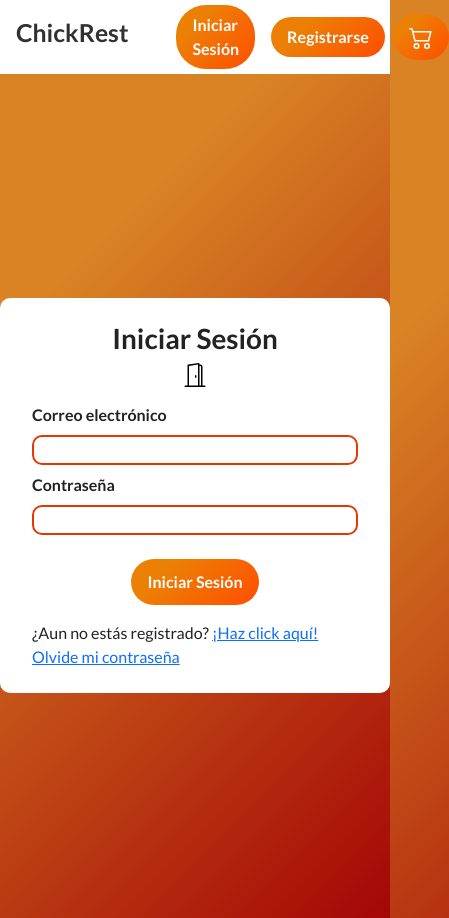
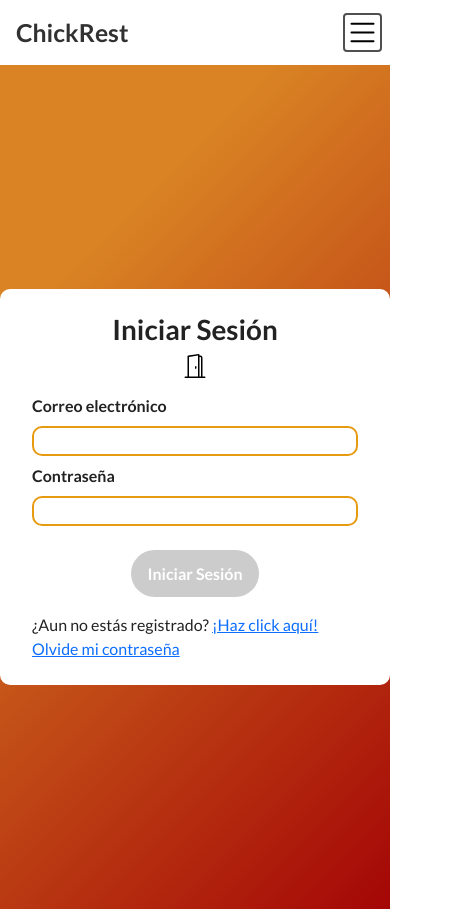
Before and after one commit to Victorm0612/MultySoftware, a React (Create React App) app: page /login in a window 390 px wide. Shown: the whole page, 449 px wide, since content can reach past the window. Built offline with nearby package versions, Linux system fonts and the light colour scheme.

Commit message:
first mobile applied and password-equals validation inside register created

```diff
--- a/src/components/Form/InputForm.js
+++ b/src/components/Form/InputForm.js
@@ -13,19 +13,10 @@ const InputForm = (props) => {
     }
   };
 
-  /*   const isLetter = function (evt) {
-    evt = evt ? evt : window.event;
-    var charCode = evt.which ? evt.which : evt.keyCode;
-    if ((charCode < 97 || charCode > 122) && (charCode < 65 || charCode > 90)) {
-      evt.preventDefault();
-    } else {
-      return true;
-    }
-  };
- */
   const validInputClasses = (hasError) => {
     return hasError ? classes.error_input : null;
   };
+
   return (
     <Fragment>
       <label htmlFor={props.id}>{props.labelMessage}</label>
@@ -40,7 +31,11 @@ const InputForm = (props) => {
         onKeyPress={props.keyPress && isNumber}
       />
       {props.inputHasError && (
-        <p className={classes.error_message}>{props.errorMessage}</p>
+        <p className={classes.error_message}>
+          {props.checkPassword
+            ? "Las contraseñas deben coincidir."
+            : props.errorMessage}
+        </p>
       )}
     </Fragment>
   );
--- a/src/components/LoginPage.js
+++ b/src/components/LoginPage.js
@@ -1,23 +1,39 @@
-import { useState } from "react";
 import { Link } from "react-router-dom";
+import useForm from "../hooks/useForm";
+import InputForm from "./Form/InputForm";
 import classes from "./LoginPage.module.css";
 import Button from "./UI/Button";
 import Card from "./UI/Card";
 const LoginPage = () => {
-  const [emailEntered, setEmailEntered] = useState("");
-  const [passwordEntered, setPassword] = useState("");
+  const {
+    value: email,
+    isValid: emailIsValid,
+    hasError: emailHasError,
+    changeInputValueHandler: changeEmail,
+    inputBlurHandler: emailBlurHandler,
+    reset: resetEmail,
+  } = useForm((email) =>
+    /^(([^<>()[\]\\.,;:\s@"]+(\.[^<>()[\]\\.,;:\s@"]+)*)|(".+"))@((\[[0-9]{1,3}\.[0-9]{1,3}\.[0-9]{1,3}\.[0-9]{1,3}\])|(([a-zA-Z\-0-9]+\.)+[a-zA-Z]{2,}))$/.test(
+      String(email).toLowerCase()
+    )
+  );
 
-  const changeEmailHandler = (e) => {
-    setEmailEntered(e.target.value);
-  };
+  const {
+    value: password,
+    isValid: passwordIsValid,
+    hasError: passwordHasError,
+    changeInputValueHandler: changePassword,
+    inputBlurHandler: passwordBlurHandler,
+    reset: resetPassword,
+  } = useForm((password) => password.trim().length >= 8);
 
-  const changePasswordHandler = (e) => {
-    setPassword(e.target.value);
-  };
+  let loginIsValid = emailIsValid && passwordIsValid;
 
   const submitHandler = (e) => {
     e.preventDefault();
-    console.log({ emailEntered, passwordEntered });
+    console.log({ email, password });
+    resetEmail();
+    resetPassword();
   };
 
   return (
@@ -35,24 +51,29 @@ const LoginPage = () => {
           <path d="M10.828.122A.5.5 0 0 1 11 .5V1h.5A1.5 1.5 0 0 1 13 2.5V15h1.5a.5.5 0 0 1 0 1h-13a.5.5 0 0 1 0-1H3V1.5a.5.5 0 0 1 .43-.495l7-1a.5.5 0 0 1 .398.117zM11.5 2H11v13h1V2.5a.5.5 0 0 0-.5-.5zM4 1.934V15h6V1.077l-6 .857z" />
         </svg>
         <form onSubmit={submitHandler} className={classes["form-control"]}>
-          <label htmlFor="email-input">Correo electrónico</label>
-          <input
-            required
+          <InputForm
             id="email-input"
-            type="email"
-            value={emailEntered}
-            onChange={changeEmailHandler}
+            labelMessage="Correo electrónico"
+            change={changeEmail}
+            blur={emailBlurHandler}
+            value={email}
+            typeInput="email"
+            inputHasError={emailHasError}
+            errorMessage="El email es inválido."
           />
-          <label htmlFor="password-input">Contraseña</label>
-          <input
-            required
-            id="password-input"
-            type="password"
-            minLength="8"
-            value={passwordEntered}
-            onChange={changePasswordHandler}
+          <InputForm
+            id="password__input"
+            labelMessage="Contraseña"
+            change={changePassword}
+            blur={passwordBlurHandler}
+            value={password}
+            typeInput="password"
+            inputHasError={passwordHasError}
+            errorMessage="La contraseña debe contener al menos 8 carácteres."
           />
-          <Button submitFor="submit">Iniciar Sesión</Button>
+          <Button isInvalid={!loginIsValid} submitFor="submit">
+            Iniciar Sesión
+          </Button>
         </form>
         <p>
           ¿Aun no estás registrado? <Link to="/register">¡Haz click aquí!</Link>
--- a/src/components/LoginPage.module.css
+++ b/src/components/LoginPage.module.css
@@ -32,7 +32,7 @@
   margin: 0.5rem 0;
   border-radius: 10px;
   outline: none !important;
-  border: 2px solid rgb(228, 56, 3);
+  border: 2px solid rgb(230, 155, 17);
 }
 
 .login p {
--- a/src/components/NavBar.js
+++ b/src/components/NavBar.js
@@ -1,14 +1,20 @@
+import { useState } from "react";
 import { Link } from "react-router-dom";
 import classes from "./NavBar.module.css";
-import Button from "./UI/Button";
 const NavBar = (props) => {
+  const [mobileNav, setmobileNav] = useState(false);
+
+  const openMobileNav = () => {
+    setmobileNav((prevState) => !prevState);
+  };
   return (
-    <nav className={classes.navbar}>
+    <header className={classes.navbar}>
       <div className={classes.navbar__logo}>
         <Link to="/">
           <h2>ChickRest</h2>
         </Link>
       </div>
+      <nav className={classes.main_nav}>
         <ul>
           <li className={classes.links}>
             <Link to="/login">Iniciar Sesión</Link>
@@ -16,21 +22,58 @@ const NavBar = (props) => {
           <li className={classes.links}>
             <Link to="/register">Registrarse</Link>
           </li>
-        <li>
-          <Button action={props.openModal}>
+          <li className={classes.cart}>
+            <span onClick={props.openModal}>
               <svg
                 xmlns="http://www.w3.org/2000/svg"
-              width="24"
-              height="24"
+                width="28"
+                height="28"
                 fill="currentColor"
                 viewBox="0 0 16 16"
               >
                 <path d="M0 2.5A.5.5 0 0 1 .5 2H2a.5.5 0 0 1 .485.379L2.89 4H14.5a.5.5 0 0 1 .485.621l-1.5 6A.5.5 0 0 1 13 11H4a.5.5 0 0 1-.485-.379L1.61 3H.5a.5.5 0 0 1-.5-.5zM3.14 5l1.25 5h8.22l1.25-5H3.14zM5 13a1 1 0 1 0 0 2 1 1 0 0 0 0-2zm-2 1a2 2 0 1 1 4 0 2 2 0 0 1-4 0zm9-1a1 1 0 1 0 0 2 1 1 0 0 0 0-2zm-2 1a2 2 0 1 1 4 0 2 2 0 0 1-4 0z" />
               </svg>
-          </Button>
+            </span>
           </li>
         </ul>
       </nav>
+      <span onClick={openMobileNav} className={classes.mobile_icon}>
+        <svg
+          xmlns="http://www.w3.org/2000/svg"
+          width="35"
+          height="35"
+          fill="currentColor"
+          viewBox="0 0 16 16"
+        >
+          <path d="M2.5 12a.5.5 0 0 1 .5-.5h10a.5.5 0 0 1 0 1H3a.5.5 0 0 1-.5-.5zm0-4a.5.5 0 0 1 .5-.5h10a.5.5 0 0 1 0 1H3a.5.5 0 0 1-.5-.5zm0-4a.5.5 0 0 1 .5-.5h10a.5.5 0 0 1 0 1H3a.5.5 0 0 1-.5-.5z" />
+        </svg>
+      </span>
+      {mobileNav && (
+        <nav className={classes.mobile_nav}>
+          <ul>
+            <li>
+              <Link to="/login">Iniciar Sesión</Link>
+            </li>
+            <li>
+              <Link to="/register">Registrarse</Link>
+            </li>
+            <li className={classes.cart}>
+              <span onClick={props.openModal}>
+                <svg
+                  xmlns="http://www.w3.org/2000/svg"
+                  width="30"
+                  height="30"
+                  fill="currentColor"
+                  viewBox="0 0 16 16"
+                >
+                  <path d="M0 2.5A.5.5 0 0 1 .5 2H2a.5.5 0 0 1 .485.379L2.89 4H14.5a.5.5 0 0 1 .485.621l-1.5 6A.5.5 0 0 1 13 11H4a.5.5 0 0 1-.485-.379L1.61 3H.5a.5.5 0 0 1-.5-.5zM3.14 5l1.25 5h8.22l1.25-5H3.14zM5 13a1 1 0 1 0 0 2 1 1 0 0 0 0-2zm-2 1a2 2 0 1 1 4 0 2 2 0 0 1-4 0zm9-1a1 1 0 1 0 0 2 1 1 0 0 0 0-2zm-2 1a2 2 0 1 1 4 0 2 2 0 0 1-4 0z" />
+                </svg>
+              </span>
+            </li>
+          </ul>
+        </nav>
+      )}
+    </header>
   );
 };
 export default NavBar;
--- a/src/components/NavBar.module.css
+++ b/src/components/NavBar.module.css
@@ -1,9 +1,10 @@
 .navbar {
   display: flex;
+  align-items: center;
+  justify-content: space-between;
+  flex-wrap: wrap;
   width: 100%;
-  justify-content: space-between;
-  align-items: center;
-  padding: 0.3rem 0.5rem;
+  padding: 0.6rem 0.5rem;
   background-color: white;
   position: sticky;
   z-index: 1;
@@ -13,15 +14,23 @@
   margin: 0.5rem 0.5rem;
 }
 
-.navbar div h2 {
+.navbar__logo h2 {
   font-weight: bold;
+  margin: 0;
   color: rgb(49, 49, 49);
 }
 
-.navbar ul {
+.navbar__logo a {
+  text-decoration: none;
+}
+
+.main_nav {
+  display: none;
+}
+
+.main_nav ul {
   list-style: none;
-  display: flex;
-  align-items: center;
+
   margin: 0;
 }
 
@@ -30,13 +39,22 @@
   background: linear-gradient(315deg, #ff4e00 0%, #ec8005 74%);
   padding: 0.5rem 1rem;
   border-radius: 30px;
+  text-align: center;
 }
 
 .links:hover {
   background: #ff4e00;
 }
 
-.navbar a {
+.cart svg {
+  margin: 1rem 1rem;
+}
+.cart svg:hover {
+  color: #ff4e00;
+  border-radius: 8px;
+}
+
+.main_nav a {
   text-decoration: none;
   color: white;
   font-weight: bold;
@@ -44,11 +62,73 @@
 }
 
 .navbar svg {
-  color: white;
-  stroke-width: 4px;
+  color: black;
   cursor: pointer;
 }
 
 .navbar button {
   margin: 0;
 }
+
+.mobile_icon {
+  border: 2px solid rgba(0, 0, 0, 0.692);
+  border-radius: 4px;
+}
+
+.mobile_icon:hover,
+.mobile_icon svg:hover {
+  color: white;
+  background-color: #ec8005;
+  border-color: white;
+}
+
+.mobile_nav {
+  display: flex;
+  justify-content: center;
+  position: sticky;
+  top: 12%;
+  left: 0;
+  background: white;
+  width: 100%;
+  height: 25vh;
+}
+
+.mobile_nav ul {
+  display: flex;
+  flex-direction: column;
+  justify-content: center;
+  align-items: center;
+  font-weight: 400;
+  font-size: 1.3rem;
+  background-color: white;
+}
+
+.mobile_nav li {
+  margin: 0.2rem 0;
+}
+
+.mobile_nav a {
+  text-decoration: none;
+  color: black;
+}
+
+.mobile_nav a:hover {
+  color: #ff4e00;
+}
+
+@media (min-width: 40rem) {
+  .main_nav {
+    display: block;
+  }
+  .main_nav ul {
+    display: flex;
+    justify-content: center;
+    align-items: center;
+  }
+  .mobile_icon {
+    display: none;
+  }
+  .mobile_nav {
+    display: none;
+  }
+}
--- a/src/components/UI/Button.js
+++ b/src/components/UI/Button.js
@@ -4,7 +4,7 @@ const Button = (props) => {
     <button
       onClick={props.action}
       type={props.submitFor}
-      disabled={props.isValid}
+      disabled={props.isInvalid}
       className={classes.button}
     >
       {props.children}
--- a/src/components/WelcomePage.module.css
+++ b/src/components/WelcomePage.module.css
@@ -12,31 +12,54 @@
   font-weight: bold;
   align-self: center;
   margin: 2rem 0;
+  text-shadow: 0 0 6px rgba(0, 0, 0, 0.425);
 }
 
 .section__description {
   margin: 4rem 0;
+  width: 100%;
   display: flex;
+  flex-direction: column;
   align-items: center;
   justify-content: center;
 }
 
 .section__description p {
-  margin: 0 2rem;
+  margin: 2rem 2rem;
   width: 25rem;
   text-align: justify;
   font-size: 1.5rem;
   font-weight: 700;
+  text-shadow: 0 0 6px rgba(0, 0, 0, 0.425);
 }
 
 .section__description > div {
   overflow: hidden;
-  width: 50%;
+  width: 80%;
   height: 100%;
   transform: skewY(5deg);
   box-shadow: 0 0 20px rgba(0, 0, 0, 0.5);
 }
 
 .section__description img {
-  transform: scale(105%) translateX(-20px);
+  transform: scale(100%) translateX(-180px);
 }
+
+/*40rem = 640px setup to pc 'cause first mobile*/
+@media (min-width: 40rem) {
+  .section__description {
+    flex-direction: row;
+    width: 79%;
+  }
+
+  .section__description p {
+    margin: 0 2rem;
+  }
+
+  .section__description > div {
+    width: 50%;
+  }
+  .section__description img {
+    transform: scale(105%) translateX(-20px);
+  }
+}
```
Also changed, not shown: src/components/RegisterPage.js (+7 -1 lines). Lines whose indentation alone changed are shown as unchanged.
